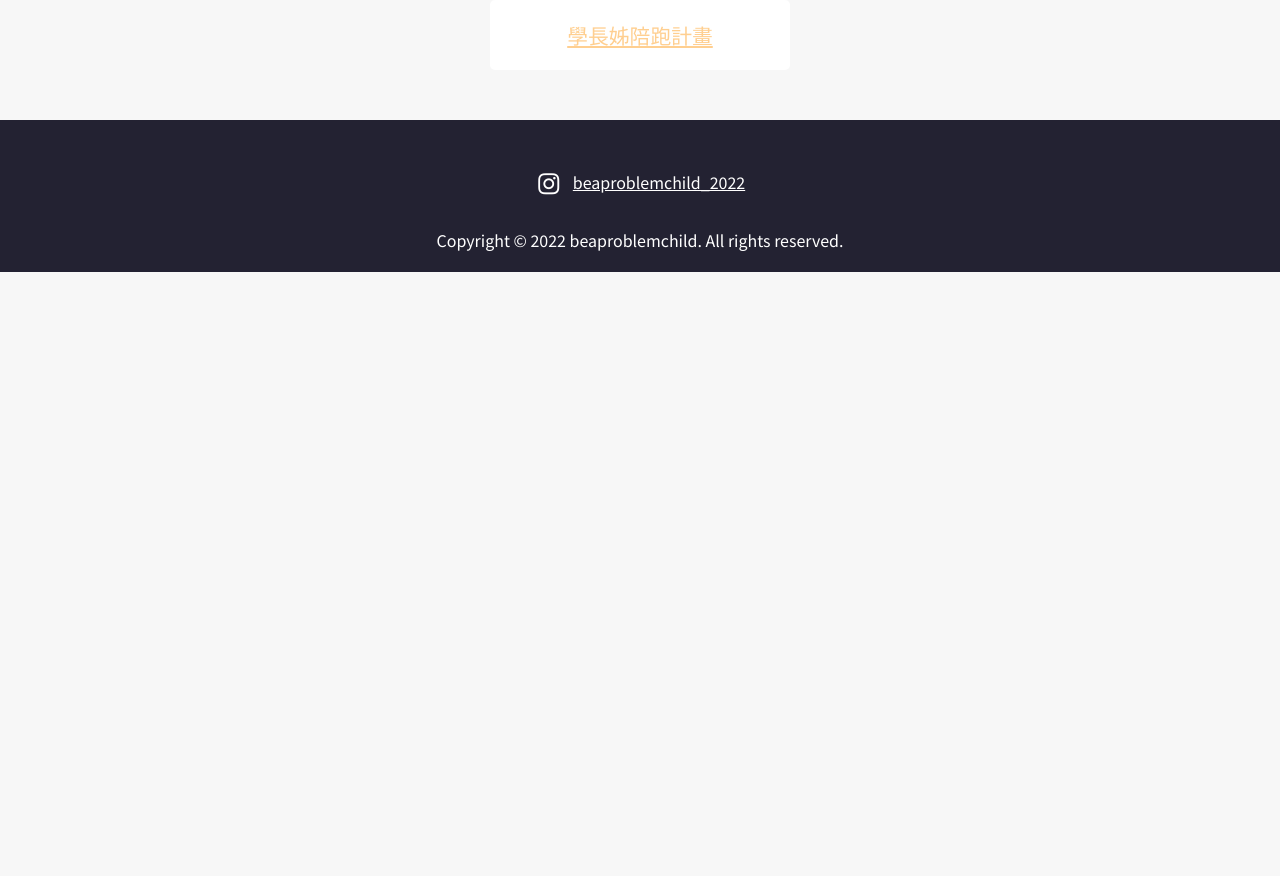
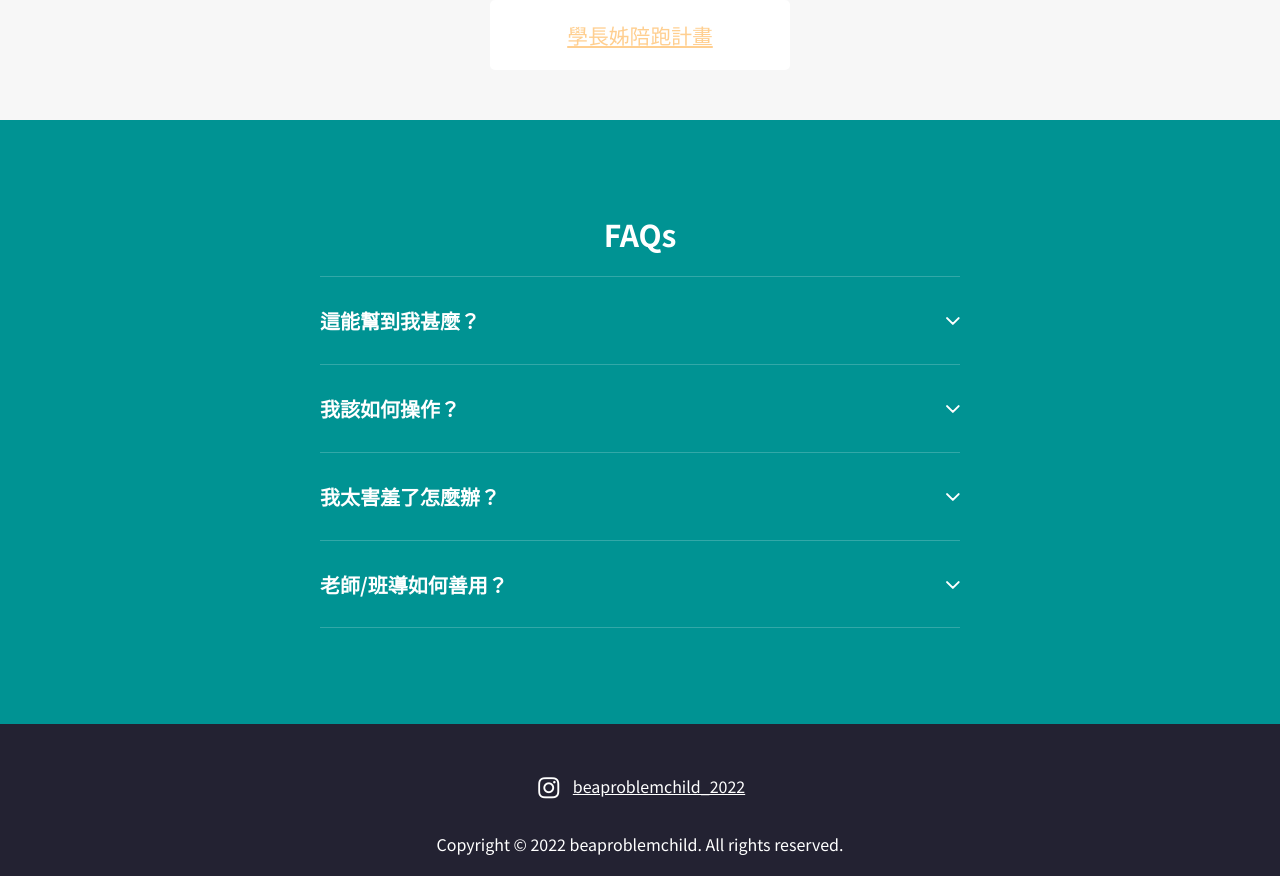
Before and after one commit to mingdaoplatform/official-page, a Vue app: page / in a window 1280 px wide. Shown: the part 1240-2116 px from the top of the page. Before the commit the page ends 1512 px from the top, so only its background shows below. Built offline with nearby package versions, Linux system fonts and the light colour scheme.

Commit message:
feat: faq

```diff
--- /dev/null
+++ b/src/components/faq.vue
@@ -0,0 +1,168 @@
+<script lang="ts" setup>
+import { reactive } from "vue";
+interface FAQ {
+  index: number;
+  title: string;
+  content: string;
+}
+const FAQs = reactive<Array<FAQ>>([
+  {
+    index: 0,
+    title: "這能幫到我甚麼？",
+    content:
+      "在這枯燥乏味的複習時間裡，增加些每日挑戰，確認不熟處加以複習讀書碰到難題時，也歡迎尋求協助(ﾉ>ω<)ﾉ",
+  },
+  {
+    index: 1,
+    title: "我該如何操作？",
+    content: `1.可以到各科問題討論區問問題、看別人的問題、嘗試解決其他人的問題
+2.利用每日的考古題/小練習來確保功力不會倒退`,
+  },
+  {
+    index: 2,
+    title: "我太害羞了怎麼辦？",
+    content: `除了留言機制外，其他內容是可以匿名的
+              <ul><li>每日挑戰可以自行練習，隔天公布解答</li></ul>`,
+  },
+  {
+    index: 3,
+    title: "老師/班導如何善用？",
+    content: `老師或班導可以藉由上網站上學生提問的問題，了解學生在這一單元，甚至這一學科的弱點，抑或是不熟、需要加強的地方
+或是老師可以藉由每日一英單的欄位當作每日的練習，培養學生手感`,
+  },
+]);
+const toggleFaq = (index: number) => {
+  try {
+    const DOM = document.getElementById(`faq-${index}`)!;
+    if (DOM.classList.length > 1) {
+      DOM.classList.remove("active");
+      return false;
+    }
+    DOM.classList.add("active");
+    return;
+  } catch (err) {
+    console.error("Fuck: ", err);
+  }
+};
+</script>
+
+<template>
+  <div class="blockSix">
+    <div class="block"></div>
+    <div class="contain">
+      <div class="title">
+        <h2>FAQs</h2>
+      </div>
+      <div class="faqs">
+        <div class="faq" v-for="f in FAQs" :id="`faq-${f.index}`">
+          <div class="title" @click="toggleFaq(f.index)">
+            <h1>{{ f.title }}</h1>
+            <svg
+              class="MuiSvgIcon-root"
+              focusable="false"
+              viewBox="0 0 14 8"
+              aria-hidden="true"
+              style="width: 14px; height: 8px"
+            >
+              <svg
+                width="14"
+                height="8"
+                viewBox="0 0 14 8"
+                fill="none"
+                xmlns="http://www.w3.org/2000/svg"
+              >
+                <path
+                  d="M1.0625 1.1167L6.8625 6.9167L12.6625 1.1167"
+                  stroke="#ffffff"
+                  stroke-width="2"
+                  stroke-linecap="round"
+                  stroke-linejoin="round"
+                ></path>
+              </svg>
+            </svg>
+          </div>
+          <div class="content" v-html="f.content"></div>
+        </div>
+      </div>
+    </div>
+    <div class="block"></div>
+  </div>
+</template>
+
+<style lang="scss" scoped>
+@import "../scss/global.scss";
+.blockSix {
+  overflow: hidden;
+  background-color: #009393;
+  display: flex;
+  flex-direction: row;
+  .block {
+    flex-grow: 1;
+  }
+  .contain {
+    flex-grow: 1;
+    background-repeat: no-repeat;
+    background-position: top left;
+    padding: 96px 320px;
+    width: 1440px;
+    max-width: 1440px;
+    display: flex;
+    align-items: center;
+    flex-direction: column;
+    @include phone {
+      padding: 96px 20px;
+    }
+    & > .title {
+      margin-bottom: 24px;
+      h2 {
+        color: #fff;
+        font-size: 1.875rem;
+        font-style: normal;
+        font-weight: 700;
+        line-height: 36px;
+      }
+    }
+    .faqs {
+      .faq {
+        height: 88px;
+        &.active {
+          height: auto;
+        }
+        overflow: hidden;
+        padding: 0;
+        border-top: 1px solid #32a8a8;
+        &:last-child {
+          border-bottom: 1px solid #32a8a8;
+        }
+        & > .title {
+          margin: 30px 0;
+          display: flex;
+          flex-direction: row;
+          justify-content: space-between;
+          align-items: center;
+          cursor: pointer;
+          h1 {
+            color: #fff;
+            font-size: 1.25rem;
+            font-style: normal;
+            font-weight: 600;
+            line-height: 28px;
+            @include phone {
+              font-size: 1rem;
+              line-height: 24px;
+            }
+          }
+        }
+        .content {
+          color: #d1eded;
+          font-size: 1rem;
+          font-style: normal;
+          font-weight: 400;
+          line-height: 28px;
+          margin-bottom: 30px;
+        }
+      }
+    }
+  }
+}
+</style>
--- a/src/views/home.vue
+++ b/src/views/home.vue
@@ -3,6 +3,7 @@ import bannerVue from "../components/banner.vue";
 import welcomeVue from "../components/welcome.vue";
 import goalVue from "../components/goal.vue";
 import linksVue from "../components/links.vue";
+import faqVue from "../components/faq.vue";
 import footerVue from "../components/footer.vue";
 </script>
 
@@ -12,6 +13,7 @@ import footerVue from "../components/footer.vue";
     <welcome-vue></welcome-vue>
     <goal-vue></goal-vue>
     <links-vue></links-vue>
+    <faq-vue></faq-vue>
     <footer-vue></footer-vue>
   </div>
 </template>
```
